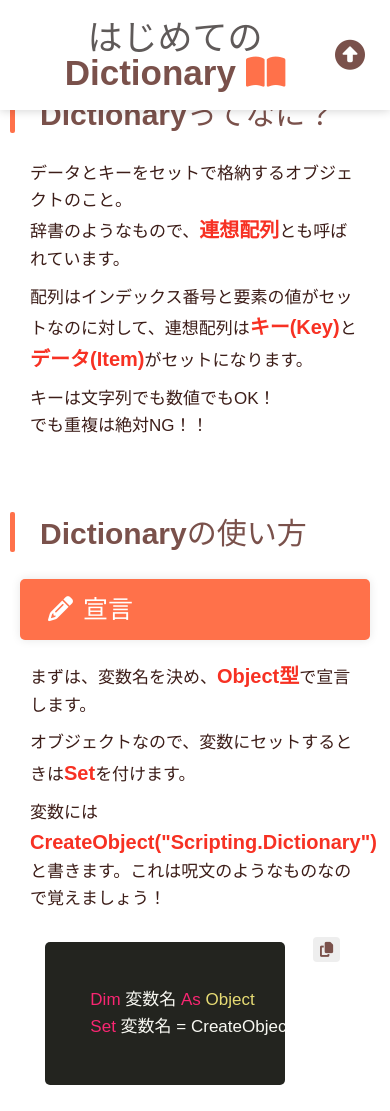
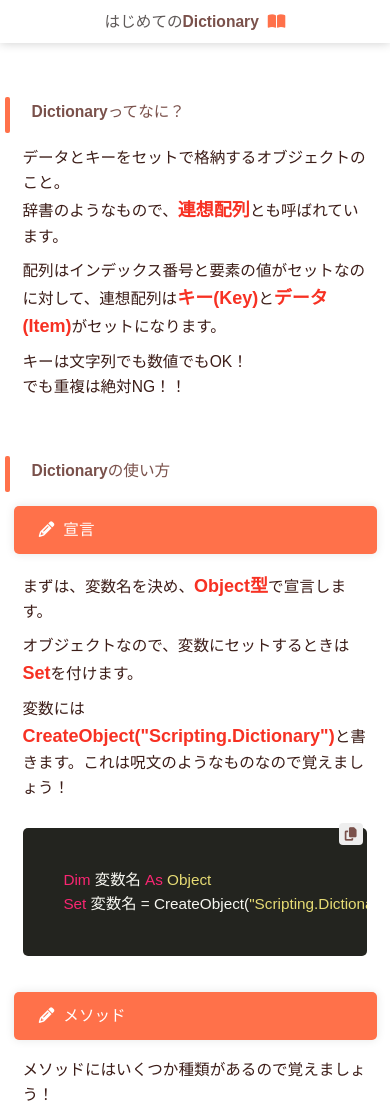
Before and after one commit to Anju1023/my-dictionary, a plain HTML site: page index.html in a window 390 px wide. Shown: the top 1111 px of the page. Drawn offline with nearby package versions, Linux system fonts and the light colour scheme; files that its build step writes are made by us from their sources; files whose address does not match are found by name.

Commit message:
Update style.css

```diff
--- a/css/style.css
+++ b/css/style.css
@@ -209,4 +209,41 @@ p span {
 }
 .footer .container {
   text-align: center;
+}
+
+@media (max-width: 600px) {
+  .header .container {
+    flex-direction: column;
+    text-align: center;
+  }
+  .header .container .header_right {
+    display: none;
+  }
+  .code-block {
+    width: 95%;
+  }
+  .code-block pre {
+    width: 100%;
+  }
+  h1,
+  h2,
+  h3,
+  h4,
+  p {
+    font-size: clamp(1.4rem, 4vw, 2rem);
+  }
+}
+@media (max-width: 768px) {
+  html {
+    font-size: 9px;
+  }
+  .container {
+    padding: 1.5rem;
+  }
+  .header_right .fa-circle-up {
+    font-size: 2.5rem;
+  }
+  .main {
+    margin-top: 7rem;
+  }
 }/*# sourceMappingURL=style.css.map */
```
